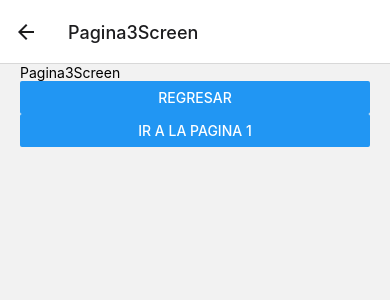
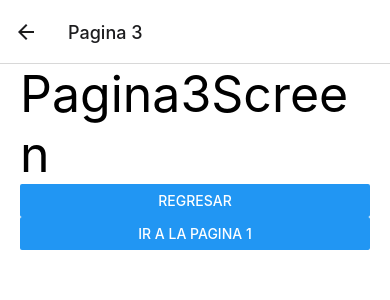
Before and after one commit to Felipe0298/NavigationApp, a React Native app: screen /Pagina3Screen in a window 390 px wide. Shown: the top 300 px of the page. Built offline with nearby package versions, Linux system fonts and the light colour scheme.

Commit message:
106. Estilizando el Stack Navigator

```diff
--- a/src/navigator/StackNavigator.tsx
+++ b/src/navigator/StackNavigator.tsx
@@ -9,10 +9,23 @@
 
 export const StackNavigator = ()=> {
   return (
-    <Stack.Navigator>
-      <Stack.Screen name="Pagina1Screen" component={Pagina1Screen} />
-      <Stack.Screen name="Pagina2Screen" component={Pagina2Screen} />
-      <Stack.Screen name="Pagina3Screen" component={Pagina3Screen} />
+    <Stack.Navigator
+    //initialRouteName='Pagina1Screen'
+    screenOptions={{
+      cardStyle:{
+        backgroundColor:"white"
+      },
+      headerStyle:{
+        elevation:0,
+        shadowColor:"transparent"   //Agregar ambos hace que no se vea la linea del heaader en android y iOS
+      }
+
+    }}
+    >
+
+      <Stack.Screen name="Pagina1Screen" options={{title:"Pagina 1"}} component={Pagina1Screen} />
+      <Stack.Screen name="Pagina2Screen" options={{title:"Pagina 2"}} component={Pagina2Screen} />
+      <Stack.Screen name="Pagina3Screen" options={{title:"Pagina 3"}} component={Pagina3Screen} />
     </Stack.Navigator>
   );
 }
--- a/src/screens/Pagina1Screen.tsx
+++ b/src/screens/Pagina1Screen.tsx
@@ -9,7 +9,7 @@
 
     return (
         <View style={styles.globalMargin}>
-            <Text>Pagina1Screen</Text>
+            <Text style={styles.title}>Pagina1Screen</Text>
 
             <Button title='Ir a pagina 2' onPress={()=> navigation.navigate("Pagina2Screen")}/>
         </View>
--- a/src/screens/Pagina2Screen.tsx
+++ b/src/screens/Pagina2Screen.tsx
@@ -1,4 +1,4 @@
-import React from 'react';
+import React, {useEffect} from 'react';
 import {Button, Text, View} from 'react-native';
 import { styles } from '../theme/appTheme';
 import { CommonActions } from '@react-navigation/native';
@@ -7,9 +7,20 @@
 export const Pagina2Screen = () => {
 
     const navigator = useNavigation();
+
+    useEffect(() => {
+      navigator.setOptions({
+        title:"Hola Mundo",
+        headerBackTitle:"" //Interpreta el nombre del boton de regreso dependiendo del idioma del telefono
+      })
+
+    }, [])
+
+
+
     return (
         <View style={styles.globalMargin}>
-            <Text>Pagina2Screen</Text>
+            <Text style={styles.title}>Pagina2Screen</Text>
 
             <Button title='Ir a pagina 3' onPress={()=> navigator.dispatch(CommonActions.navigate({name:"Pagina3Screen"}))}/>
         </View>
--- a/src/screens/Pagina3Screen.tsx
+++ b/src/screens/Pagina3Screen.tsx
@@ -9,7 +9,7 @@
 
     return (
         <View style={styles.globalMargin}>
-            <Text>Pagina3Screen</Text>
+            <Text style={styles.title}>Pagina3Screen</Text>
             <Button title='Regresar' onPress={()=> navigation.pop()}/>
             <Button title='Ir a la pagina 1' onPress={()=> navigation.popToTop()}/>
         </View>
--- a/src/theme/appTheme.tsx
+++ b/src/theme/appTheme.tsx
@@ -3,5 +3,8 @@
 export const styles = StyleSheet.create({
     globalMargin:{
         marginHorizontal:20
+    },
+    title:{
+        fontSize:50
     }
 });
```
